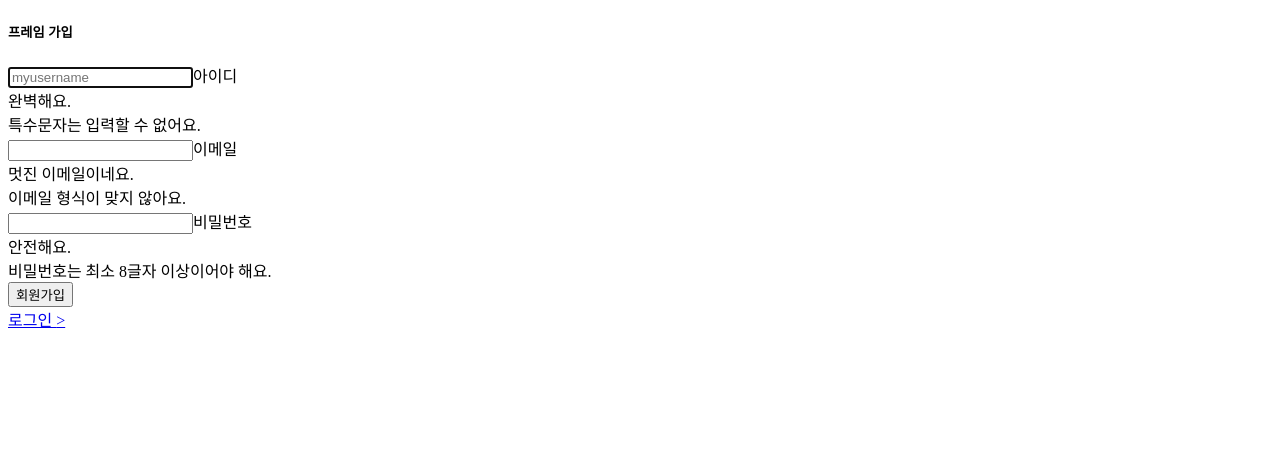
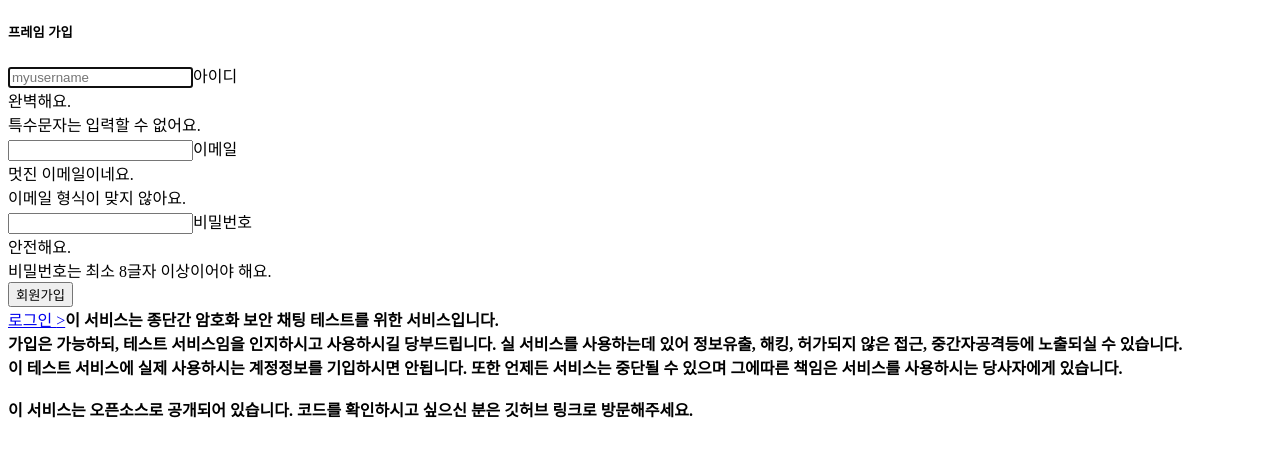
Before and after one commit to testprocess/e2e-chat, a React (Create React App) app in the folder client/: page /auth/signup in a window 1280 px wide. Shown: the top 456 px of the page. Built offline with nearby package versions, Linux system fonts and the light colour scheme; the HTML template or start-up script is replaced by a standard one.

Commit message:
feat: add signup warning

```diff
--- a/client/src/components/Signup.js
+++ b/client/src/components/Signup.js
@@ -207,7 +207,9 @@ function Signup() {
                       <button className="btn btn-lg btn-primary btn-login fw-bold text-uppercase" onClick={handleClickSignup}>회원가입</button>
                     </div>
 
-                    <a className="d-block text-left mt-2 small" href="/auth/login">로그인 {">"}</a>
+                    <a className="d-block text-left mt-2 mb-2 small" href="/auth/login">로그인 {">"}</a>
+
+                    <SignupWarning></SignupWarning>
 
 
                 </div>
@@ -218,4 +220,15 @@ function Signup() {
     );
   }
 
+  function SignupWarning() {
+    return (
+      <b className="text-secondary pt-2">이 서비스는 종단간 암호화 보안 채팅 테스트를 위한 서비스입니다. <br />
+       가입은 가능하되, 테스트 서비스임을 인지하시고 사용하시길 당부드립니다. 실 서비스를 사용하는데 있어 <b className="text-danger">정보유출, 해킹, 허가되지 않은 접근, 중간자공격</b>등에 노출되실 수 있습니다.   <br />
+       이 테스트 서비스에 실제 사용하시는 계정정보를 기입하시면 안됩니다. 또한 언제든 서비스는 중단될 수 있으며 그에따른 책임은 서비스를 사용하시는 당사자에게 있습니다.  <br />
+       <br />
+
+      이 서비스는 오픈소스로 공개되어 있습니다. 코드를 확인하시고 싶으신 분은 깃허브 링크로 방문해주세요.</b>
+    )
+  }
+
   export default Signup;
```
Also changed, not shown: 1 other file (tests, documents, lock files or other folders).
